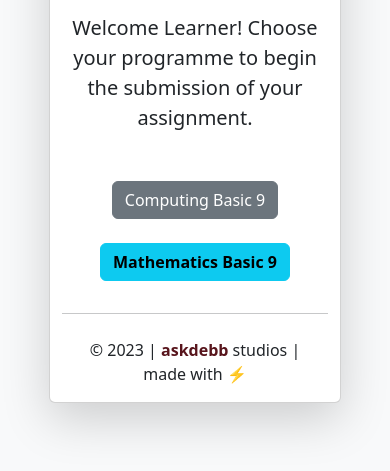
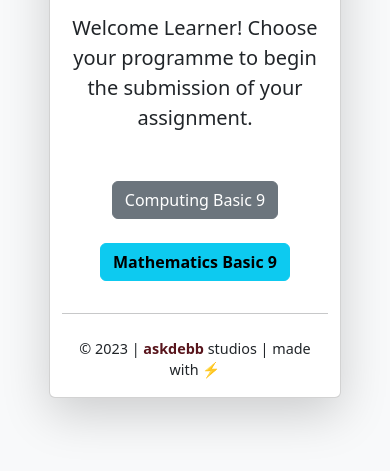
Before and after one commit to askdebb/jhs-assessment, a plain HTML site: page index.html in a window 390 px wide. Shown: the part 201-672 px from the top of the page. Drawn offline with nearby package versions, Linux system fonts and the light colour scheme.

Commit message:
footer responsiveness to screen size modification

```diff
--- a/style.css
+++ b/style.css
@@ -25,7 +25,7 @@
     }
 
     .footer-items .footer-info {
-        font-size: 1rem !important;
+        font-size: 0.9rem !important;
     }
 }
 
@@ -49,7 +49,7 @@
     }
 
     .footer-items .footer-info {
-        font-size: 1rem !important;
+        font-size: 0.9rem !important;
     }
 
  }
```
